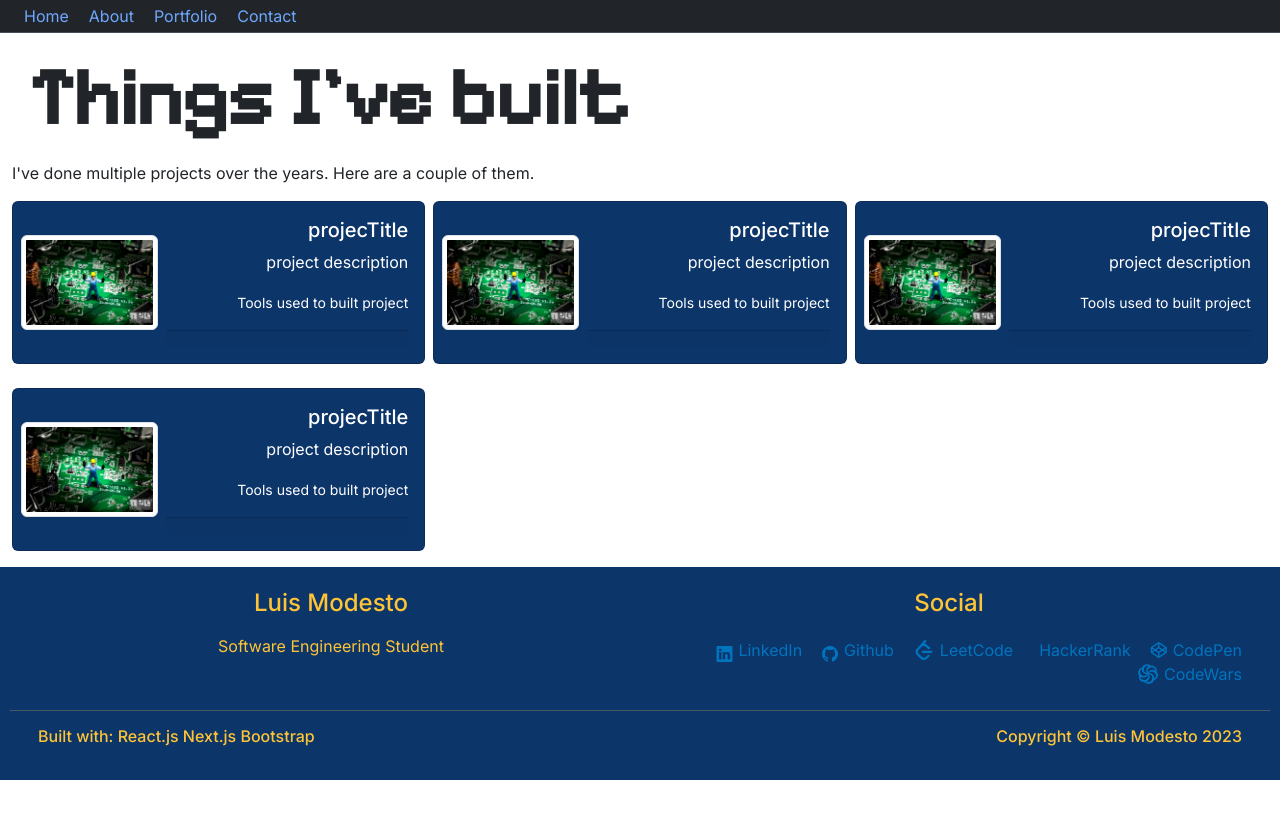
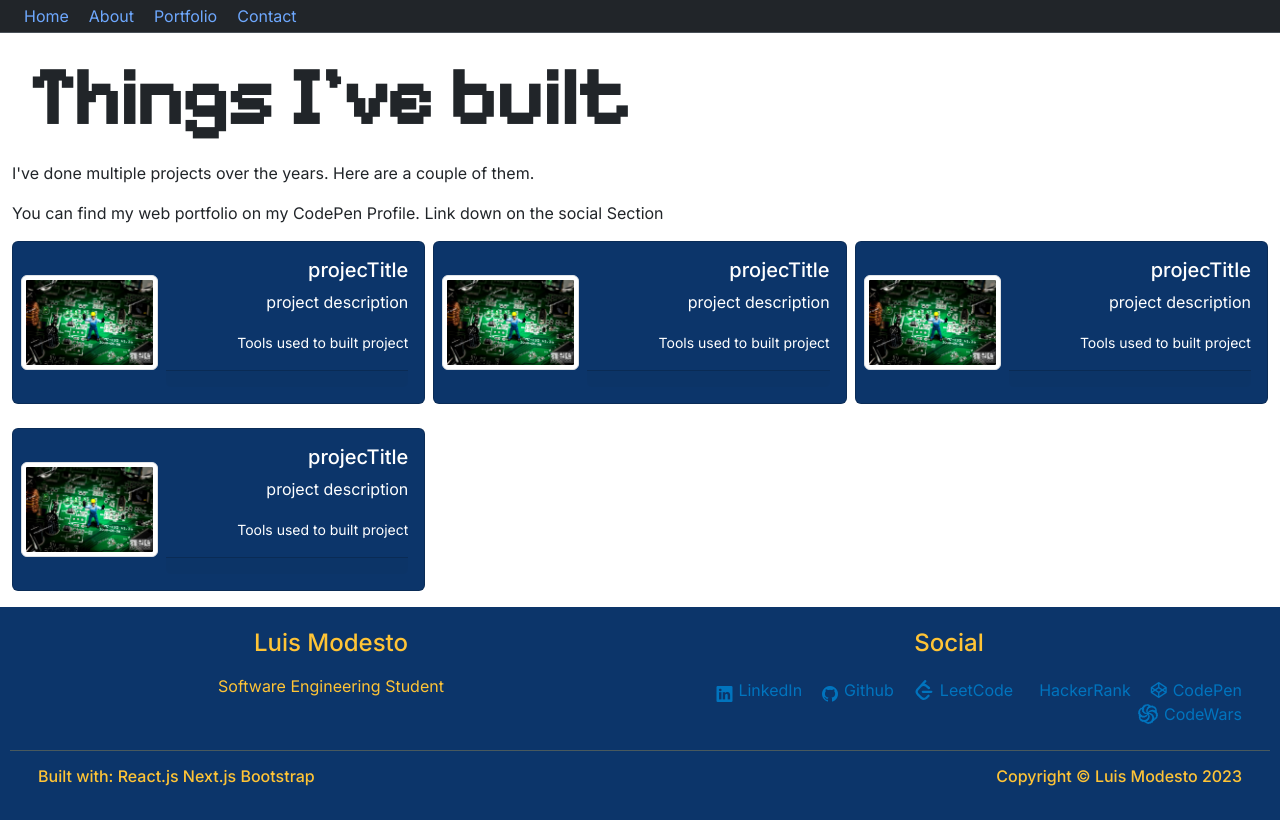
Before and after one commit to RepellantHail/RepellantHail.github.io, a Next.js app: page /portfolio in a window 1280 px wide. Built offline with nearby package versions, Linux system fonts and the light colour scheme.

Commit message:
codepe update

```diff
--- a/src/app/portfolio/page.js
+++ b/src/app/portfolio/page.js
@@ -6,8 +6,8 @@ export default function page() {
   return (
     <div className='container-fluid'>
       <Title {...{title: 'Things I\'ve built'}}/>
-      <p>
-        I've done multiple projects over the years. Here are a couple of them. </p>
+      <p>I've done multiple projects over the years. Here are a couple of them. </p>
+      <p>You can find my web portfolio on my CodePen Profile. Link down on the social Section</p>
       <div class="row row-cols-1 row-cols-md-3 g-2">
         <ProjectCard {...{
                         title: 'projecTitle',
```
